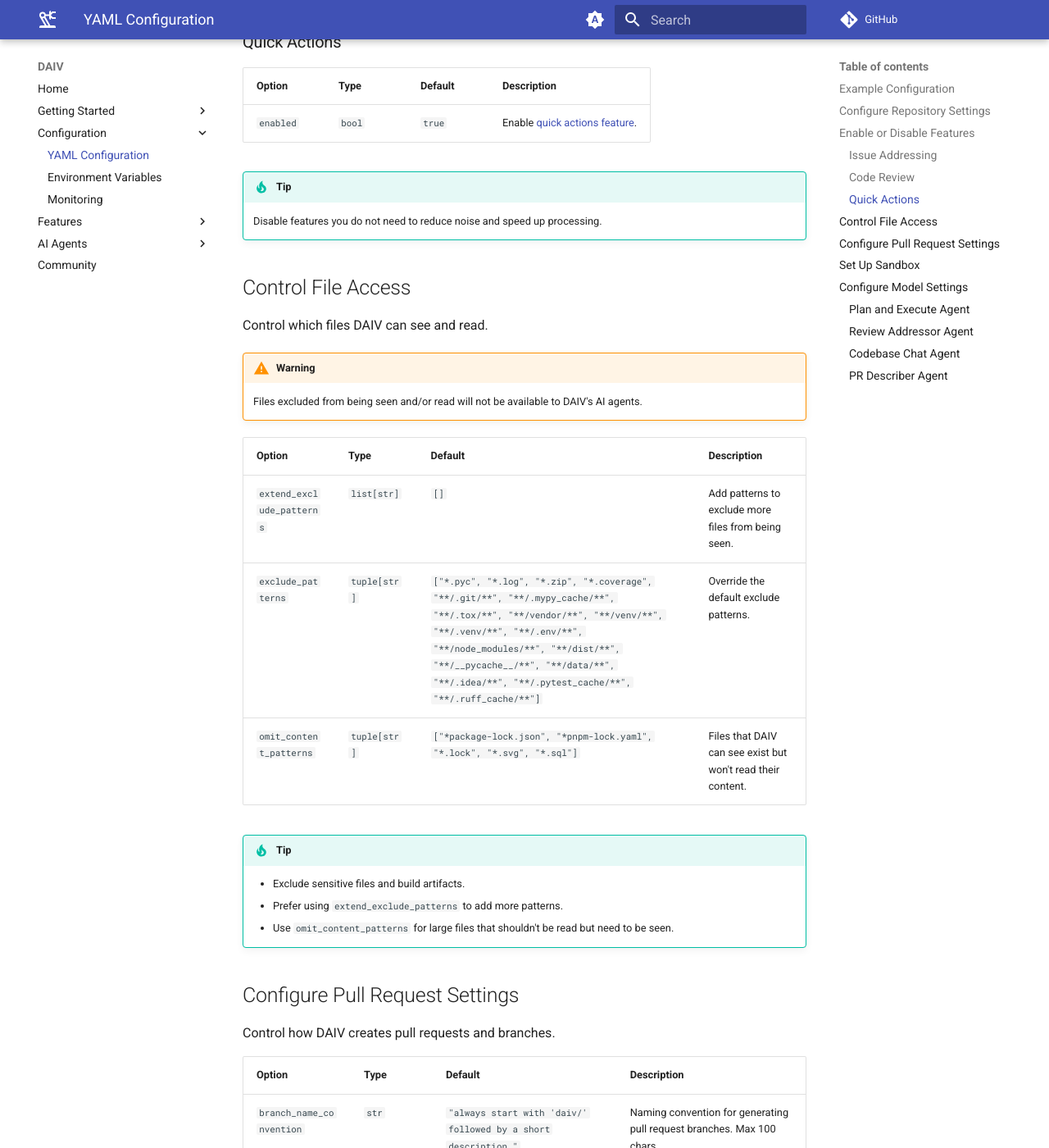
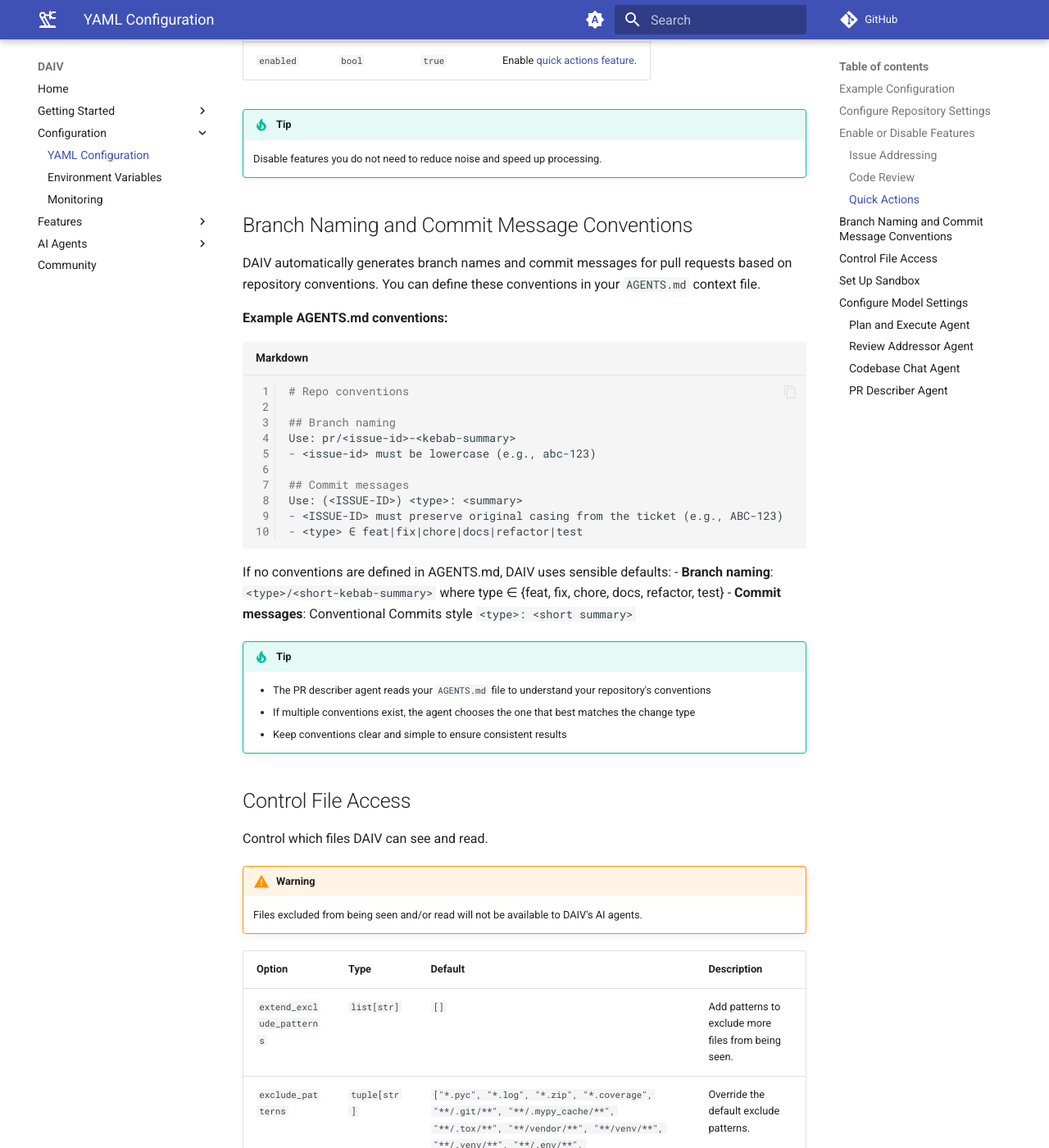
Before and after one commit to E1i2e1122/daiv, an MkDocs documentation site: the page built from docs/configuration/yaml-config.md, in a window 1280 px wide and 1400 px high, scrolled down 2783 px. Shown: the whole window at 82% size. Built offline with MkDocs 1.6.1 and Material for MkDocs 9.7.7, drawn with Linux system fonts in a browser that asks for light colours; comment, search, counter and statistics services are not loaded; the version menu is left out; some of the changed text lies outside the part shown.

Commit message:
Adapted documentation to reflect the changes.

````diff
--- a/.daiv.yml
+++ b/.daiv.yml
@@ -1,6 +1,3 @@
-pull_request:
-  branch_name_convention: "Use 'feat/', 'fix/', or 'chore/' prefixes."
-
 sandbox:
   # Use the base image with uv installed
   base_image: "ghcr.io/astral-sh/uv:python3.14-bookworm"
--- a/docs/configuration/yaml-config.md
+++ b/docs/configuration/yaml-config.md
@@ -37,10 +37,6 @@ code_review:
 quick_actions:
   enabled: true
 
-# Pull request
-pull_request:
-  branch_name_convention: "always start with 'daiv/' followed by a short description."
-
 # Sandbox
 sandbox:
   base_image: "python:3.12-alpine"
@@ -52,10 +48,10 @@ sandbox:
 models:
   plan_and_execute:
     planning_model: "openrouter:anthropic/claude-sonnet-4.5"
-    planning_fallback_model: "openrouter:openai/gpt-5.1"
+    planning_fallback_model: "openrouter:openai/gpt-5.2"
     planning_thinking_level: "medium"
     execution_model: "openrouter:anthropic/claude-sonnet-4.5"
-    execution_fallback_model: "openrouter:openai/gpt-5.1"
+    execution_fallback_model: "openrouter:openai/gpt-5.2"
     execution_thinking_level: null
     code_review_model: "openrouter:openai/gpt-5.1-codex-mini"
 ```
@@ -111,6 +107,34 @@ quick_actions:
 !!! tip
     Disable features you do not need to reduce noise and speed up processing.
 
+## Branch Naming and Commit Message Conventions
+
+DAIV automatically generates branch names and commit messages for pull requests based on repository conventions. You can define these conventions in your `AGENTS.md` context file.
+
+**Example AGENTS.md conventions:**
+
+```markdown
+# Repo conventions
+
+## Branch naming
+Use: pr/<issue-id>-<kebab-summary>
+- <issue-id> must be lowercase (e.g., abc-123)
+
+## Commit messages
+Use: (<ISSUE-ID>) <type>: <summary>
+- <ISSUE-ID> must preserve original casing from the ticket (e.g., ABC-123)
+- <type> ∈ feat|fix|chore|docs|refactor|test
+```
+
+If no conventions are defined in AGENTS.md, DAIV uses sensible defaults:
+- **Branch naming**: `<type>/<short-kebab-summary>` where type ∈ {feat, fix, chore, docs, refactor, test}
+- **Commit messages**: Conventional Commits style `<type>: <short summary>`
+
+!!! tip
+    - The PR describer agent reads your `AGENTS.md` file to understand your repository's conventions
+    - If multiple conventions exist, the agent chooses the one that best matches the change type
+    - Keep conventions clear and simple to ensure consistent results
+
 ## Control File Access
 
 Control which files DAIV can see and read.
@@ -128,17 +152,6 @@ Control which files DAIV can see and read.
     - Exclude sensitive files and build artifacts.
     - Prefer using `extend_exclude_patterns` to add more patterns.
     - Use `omit_content_patterns` for large files that shouldn't be read but need to be seen.
-
-## Configure Pull Request Settings
-
-Control how DAIV creates pull requests and branches.
-
-| Option                   | Type    | Default                                                    | Description                                          |
-|--------------------------|---------|-----------------------------------------------------------|------------------------------------------------------|
-| `branch_name_convention` | `str`   | `"always start with 'daiv/' followed by a short description."` | Naming convention for generating pull request branches. Max 100 chars. |
-
-!!! tip
-    Use clear and simple branch-naming conventions to maintain consistency across your repository.
 
 ## Set Up Sandbox
 
@@ -245,6 +258,16 @@ Configure models for the codebase chat agent.
 
 Configure models for the PR describer agent.
 
-| Option  | Type          | Default | Description                                                                 |
-|---------|---------------|---------|-----------------------------------------------------------------------------|
-| `model` | `str \| null` | `null`  | Model name for PR description. Overrides `PR_DESCRIBER_MODEL_NAME` environment variable. |
+| Option            | Type                                                      | Default | Description                                                                 |
+|-------------------|-----------------------------------------------------------|---------|-----------------------------------------------------------------------------|
+| `model`           | `str \| null`                                             | `null`  | Model name for PR description. Overrides `PR_DESCRIBER_MODEL_NAME` environment variable. |
+
+**Example configuration:**
+```yaml
+models:
+  pr_describer:
+    model: "openrouter:openai/gpt-4.1-mini"
+```
+
+!!! note
+    The PR describer agent automatically reads your `AGENTS.md` context file to understand branch naming and commit message conventions. See [Branch Naming and Commit Message Conventions](#branch-naming-and-commit-message-conventions) for details.
````
Also changed, not shown: AGENTS.md (+25 -0 lines), CHANGELOG.md (+5 -4 lines), docs/configuration/env-config.md (+10 -3 lines), 4 other files.
